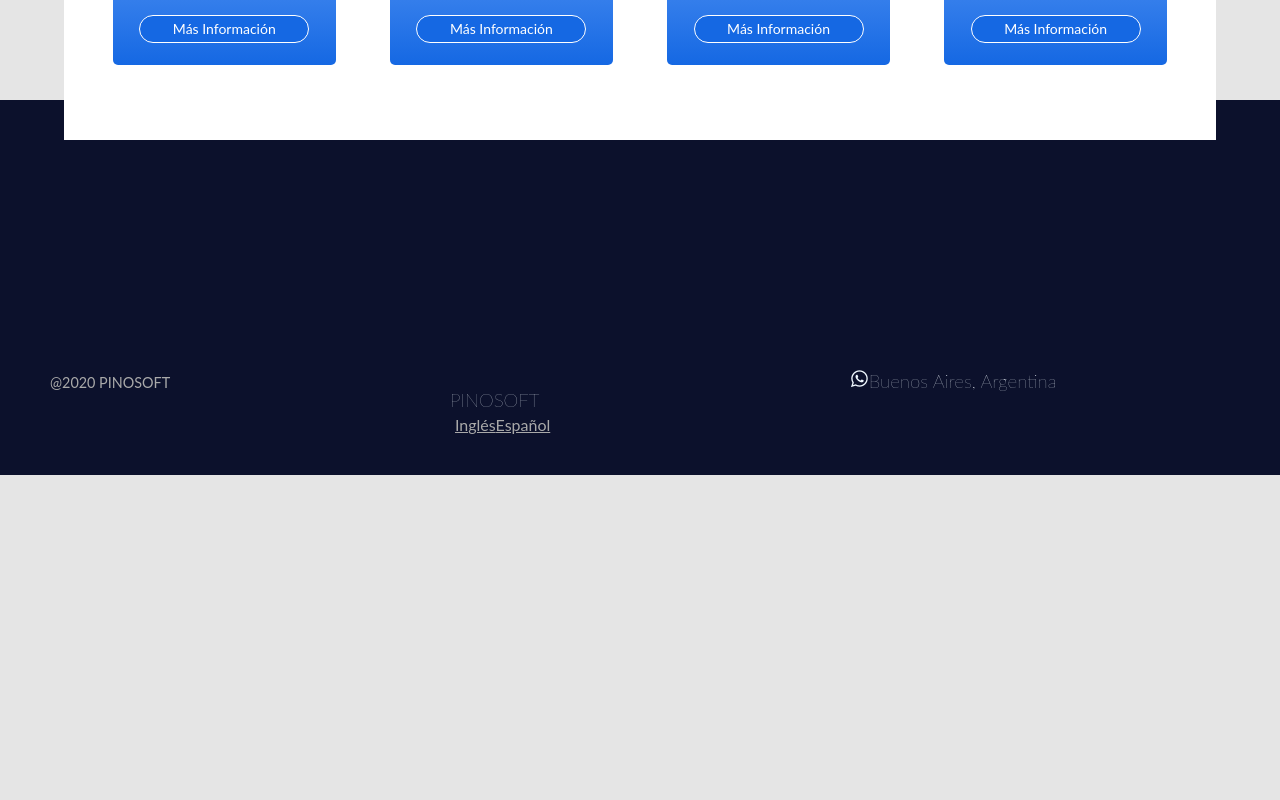
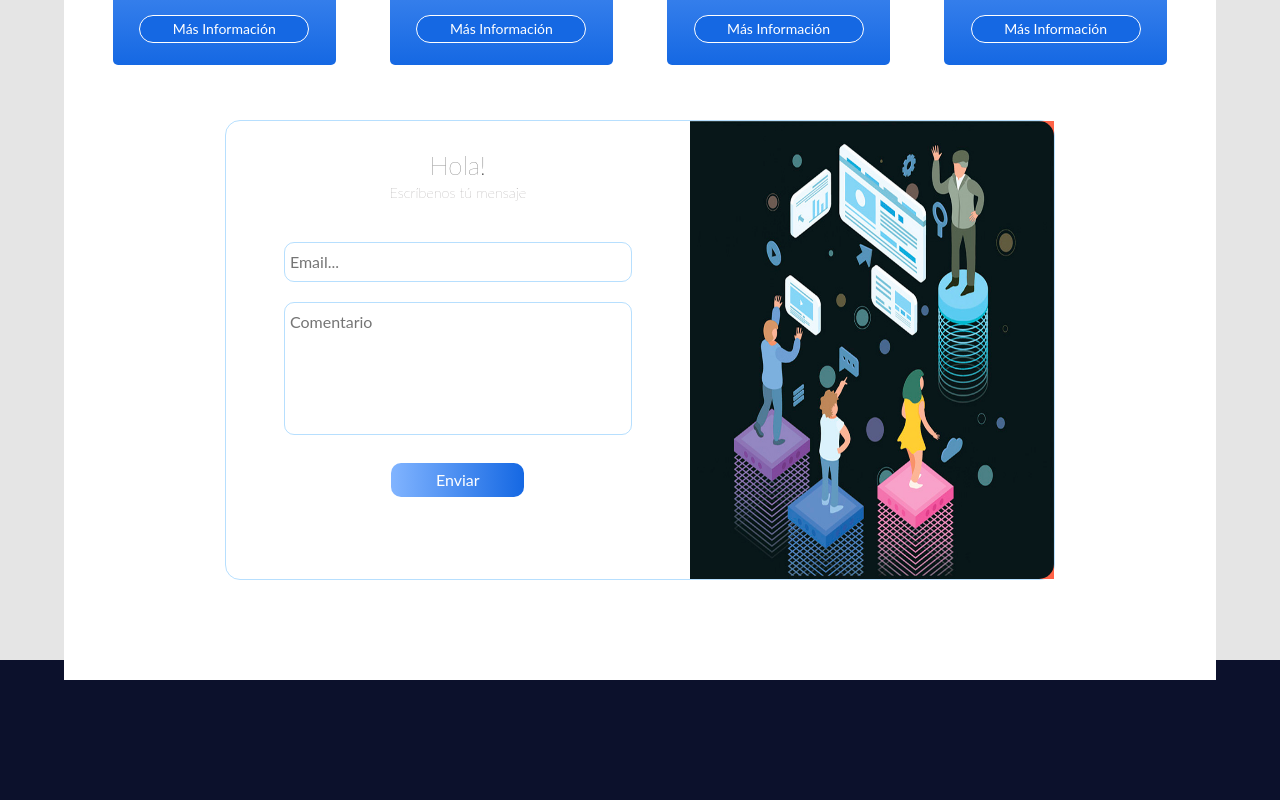
Before and after one commit to LeandroBinetti87/pinofront, a React (Create React App) app: page / in a window 1280 px wide. Shown: the part 1160-1960 px from the top of the page. Before the commit the page ends 1635 px from the top, so only its background shows below. Built offline with nearby package versions, Linux system fonts and the light colour scheme.

Commit message:
Agrego la sección de contactos

```diff
--- a/src/App.js
+++ b/src/App.js
@@ -3,6 +3,7 @@ import Banner from './componentes/Banner';
 import Footer from './componentes/Footer';
 import Header from './componentes/Header';
 import Trabajos from './componentes/Trabajos';
+import Contacto from './componentes/Contacto';
 import './scss/estilos.scss'
 function App() {
   return (
@@ -11,6 +12,7 @@ function App() {
       <Banner />
       <main className="main">
         <Trabajos />
+        <Contacto />
       </main>
       <Footer />
     </div>
--- /dev/null
+++ b/src/componentes/Contacto.jsx
@@ -0,0 +1,44 @@
+import React from 'react';
+// import contacto_img from '../img/contacto.jpg'
+
+const Contacto = () => (
+    <section className="contacto">
+        <div className="container contacto__container" >
+            <div className="contacto__form--container">
+                <div className="contacto__izquierda">
+                    <h2 className="tituloDeSeccion contacto__titulo--seccion">Hola!</h2>
+                    <h3 className="contacto__subtitulo--seccion">Escríbenos tú mensaje</h3>
+                    {/* <figure className="banner__figura"><img className="banner__figura--imagen" src="img/banner.jpg" alt="" /></figure> */}
+                    <form className="contacto__form" action="" method="post" id="formulario">
+                        <input className="formulario--item" type="text" name="email" placeholder="Email..." id="email" />
+                        <span className="footer-errores" id="mensaje2">ingrese un email correcto</span>
+                        <textarea className="formulario--item" name="comentario" cols="30" rows="6" placeholder="Comentario" id="comentario"></textarea>
+                        <span className="footer-errores" id="mensaje3">ingrese un comentario</span>
+                        <div className="footer__form--resultado envio-incorrecto" id="resultado"></div>
+                        <input className="formulario--item boton" type="button" value="Enviar" onclick="validacion()" />
+                        <div className="clear"></div>
+                    </form>
+                </div>
+                <div className="contacto__derecha" >
+                    <img className="contacto__imagen" src="../img/contacto.jpg" alt="contacto"/>
+                </div>
+            </div>
+        </div>
+    </section>
+)
+// style={{ backgroundImage: "url(" + contacto_img + ")"}}
+
+export default Contacto;
+
+{/* <div className="footer__item formulario">
+<h3 className="footer__titulo">Envienos su consulta</h3>
+<form className="footer__form" action="" method="post" id="formulario">
+    <input className="formulario--item" type="text" name="email" placeholder="Email*" id="email" />
+    <span className="footer-errores" id="mensaje2">ingrese un email correcto</span>
+    <textarea className="formulario--item" name="mensaje" cols="30" rows="10" placeholder="Mensaje*" id="mensaje"></textarea>
+    <span className="footer-errores" id="mensaje3">ingrese un comentario</span>
+    <div className="footer__form--resultado envio-incorrecto" id="resultado"></div>
+    <input className="formulario--item boton" type="button" value="Enviar" onclick="validacion()" />
+    <div className="clear"></div>
+</form>
+</div> */}
--- a/src/scss/estilos.scss
+++ b/src/scss/estilos.scss
@@ -8,4 +8,5 @@
 @import 'home/banner';
 @import 'overall/main';
 @import './home/trabajos.scss';
+@import './home/contacto';
 @import 'overall/footer';
--- a/src/scss/home/_banner.scss
+++ b/src/scss/home/_banner.scss
@@ -33,7 +33,7 @@
         height: 400px;
         display: flex;
         align-items: center;
-        justify-content: center;
+        justify-content: flex-start;
         @media screen and (min-width:47em){
         }
         @media screen and (min-width:60em){
--- /dev/null
+++ b/src/scss/home/_contacto.scss
@@ -0,0 +1,122 @@
+.contacto{
+    padding-bottom: 80px;
+    &__form--container{
+        border: 1px solid rgba(77,176,253,.4);
+        display: flex;
+        flex-direction: column;
+        justify-content: center;
+        width: 100%;
+        max-width: 830px;
+        margin: 0 auto;
+        border-radius: 15px;
+        @media screen and (min-width:60em){
+            height: 460px;
+            flex-direction: row;
+        }
+
+    }
+
+    &__titulo--seccion{
+        margin-bottom: 5px;
+        font-size: 1.6em;
+    }
+
+    &__subtitulo--seccion{
+        text-align: center;
+        margin-bottom: 20px;
+        color: #6F6969;
+        font-size: .9em;
+        font-weight: 100;
+        @media screen and (min-width:47em){
+            padding-bottom: 20px;
+        }
+    }
+
+    &__imagen{
+        display: block;
+        width: 100%;
+        height: 100%;
+        border-radius: 0px 15px 15px 0px;
+    }
+    &__form{
+
+    }
+    &__izquierda{
+        flex: 1 0 56%;/*56%;*/
+        padding-top: 30px;
+    }
+
+    &__derecha{
+        flex: 1 0 44%;/*44%;*/
+        overflow: hidden;
+        background-color: tomato;
+    }
+
+    .formulario{
+        //padding: 5px;
+        &--item{
+            width: 75%;
+            display: block;
+            background: none;
+            color: #444;
+            padding: 10px 5px;
+            margin: 0 auto;
+            margin-bottom: 20px;
+            resize: none;
+            border: none;
+            border: 1px solid rgba(77,176,253,.4);
+            border-radius: 10px;
+            &[type="button"]{
+                color: #FFF;
+                cursor: pointer;
+                border: none;
+                border-radius: 10px;
+                background: linear-gradient(to right,#81B4FF, #1568E3);
+                padding: 8px 12px;
+                display: block;
+                width: 150px;
+                margin: 20px auto;
+                margin-top: 28px;
+                transition: all .5s;
+                max-width: 133px;
+                &:hover{
+                    background: $paleta-oscuro;
+                }
+            }
+        }
+    }
+    .creditos{
+        text-align: center;
+        font-size: .9em;
+    }
+    &-errores{
+        width: 80%;
+        font-size: 1em;
+        display: none;
+        /*background: rgba(231, 76, 60,1.0);
+        */color: rgba(231, 76, 60,1.0);
+        padding: 0 5px 0 5px;
+    }
+
+    &__form--resultado p{
+         display: block;
+         width: 100%;
+         height: auto;//50px;
+         color: aliceblue;
+         text-align: center;
+         z-index: 1000;
+         margin:0px 0 10px 0;
+         padding: 20px 10px;
+         text-align: center;
+         font-size: 1.1em;
+         color: #fff;//#9C9C9C;
+    }
+
+    .envio-correcto{
+       background: #1E824C;// background: rgba(39, 174, 96,1.0);
+    }
+
+    .envio-incorrecto{
+        background: rgba(231, 76, 60,1.0);
+    }
+}
--- a/src/scss/overall/_main.scss
+++ b/src/scss/overall/_main.scss
@@ -3,7 +3,7 @@
     width: 90%;
     max-width: 1200px;
     height: auto;/*800px;*/
-    margin: -80px auto -20px auto;
+    margin: -80px auto 20px auto;
     position: relative;
     padding-bottom: 20px;
 }
```
Also changed, not shown: public/img/contacto.jpg (added), src/img/contacto.jpg (added).
